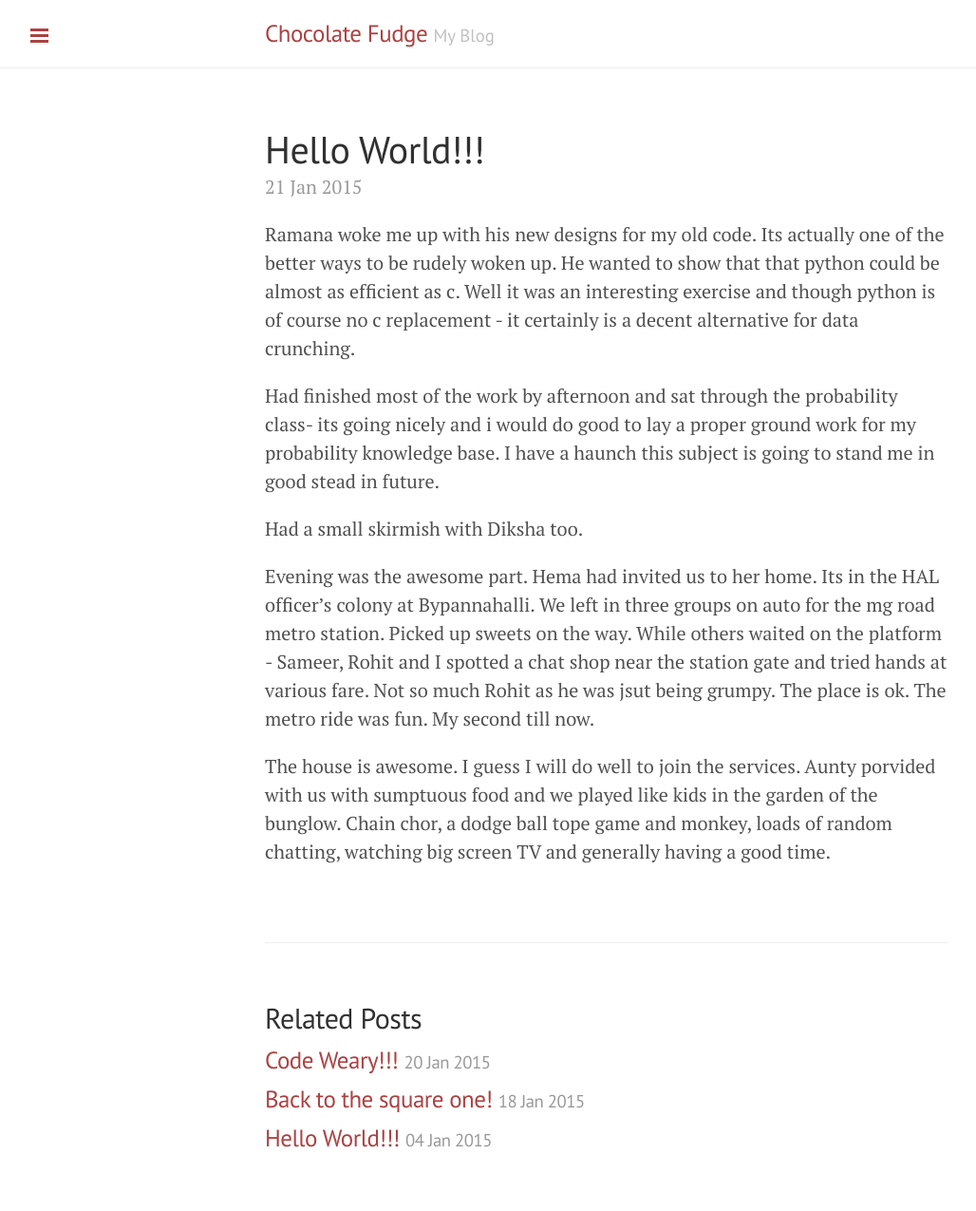
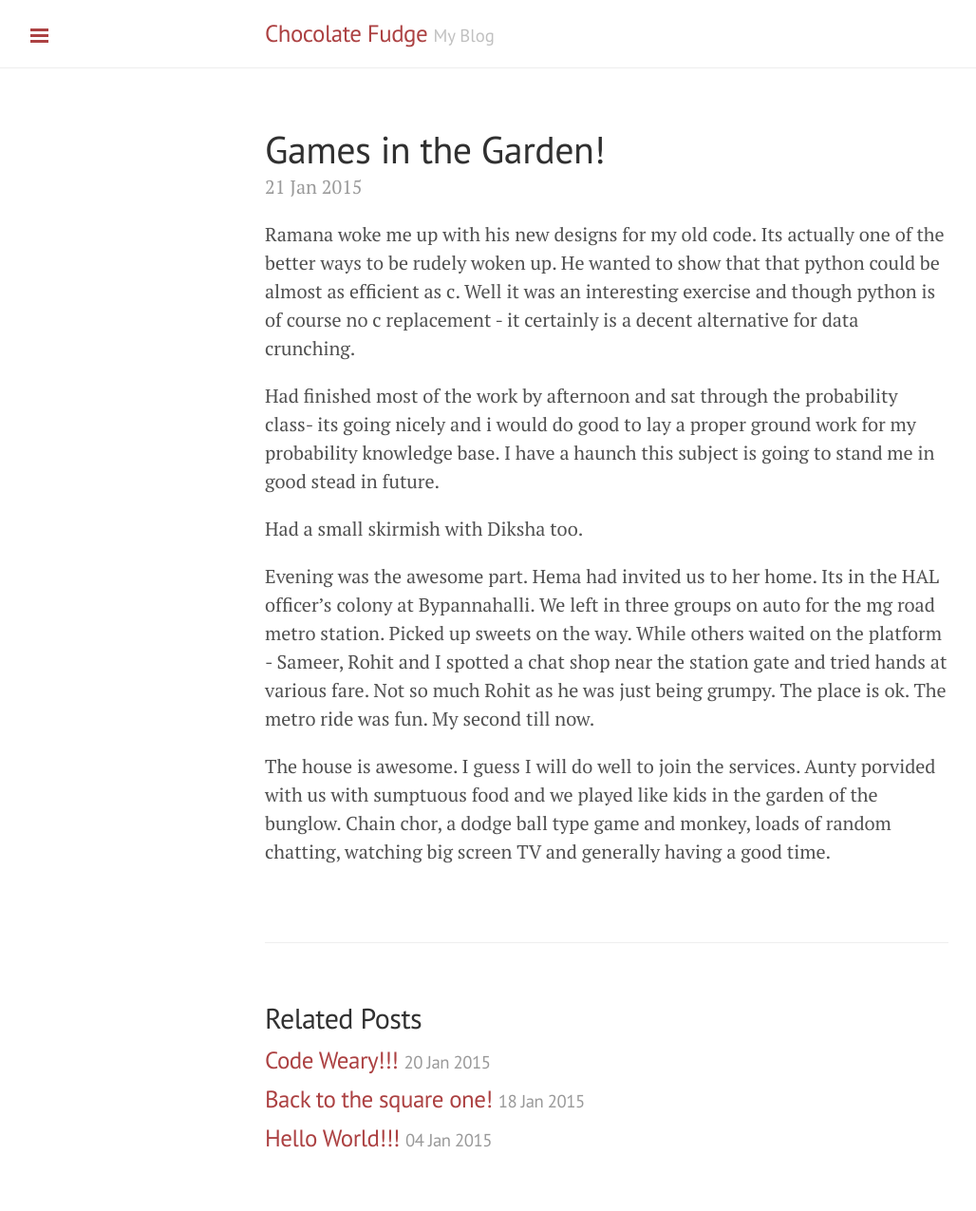
Before and after one commit to auag92/blog, a Jekyll site: the page built from _posts/2015-01-21-dakoo.md, in a window 1280 px wide. Shown: the whole page at 95% size, without its empty margins (1-1029 px from the left). Built offline with Jekyll 4.4.1, drawn with Linux system fonts in a browser that asks for light colours; Markdown is read by kramdown in place of the engine named in the settings.

Commit message:
Update 2015-01-21-dakoo.md

```diff
--- a/_posts/2015-01-21-dakoo.md
+++ b/_posts/2015-01-21-dakoo.md
@@ -1,6 +1,6 @@
 ---
 layout: post
-title: Hello World!!!
+title: Games in the Garden!
 ---
 Ramana woke me up with his new designs for my old code. Its actually one of the better ways to be rudely woken up. He wanted to show that that python could be almost as efficient as c. Well it was an interesting exercise and though python is of course no c replacement -  it certainly is a decent alternative for data crunching.
 
@@ -8,6 +8,6 @@ Had finished most of the work by afternoon and sat through the probability class
 
 Had a small skirmish with Diksha too.
 
-Evening was the awesome part. Hema had invited us to her home. Its in the HAL officer's colony at Bypannahalli. We left in three groups on auto for the mg road metro station. Picked up sweets on the way. While others waited on the platform - Sameer, Rohit and I spotted a chat shop near the station gate and tried hands at various fare. Not so much Rohit as he was jsut being grumpy. The place is ok. The metro ride was fun. My second till now.
+Evening was the awesome part. Hema had invited us to her home. Its in the HAL officer's colony at Bypannahalli. We left in three groups on auto for the mg road metro station. Picked up sweets on the way. While others waited on the platform - Sameer, Rohit and I spotted a chat shop near the station gate and tried hands at various fare. Not so much Rohit as he was just being grumpy. The place is ok. The metro ride was fun. My second till now.
 
-The house is awesome. I guess I will do well to join the services. Aunty porvided with us with sumptuous food and we played like kids in the garden of the bunglow. Chain chor, a dodge ball tope game and monkey, loads of random chatting, watching big screen TV and generally having a good time.
+The house is awesome. I guess I will do well to join the services. Aunty porvided with us with sumptuous food and we played like kids in the garden of the bunglow. Chain chor, a dodge ball type game and monkey, loads of random chatting, watching big screen TV and generally having a good time.
```
